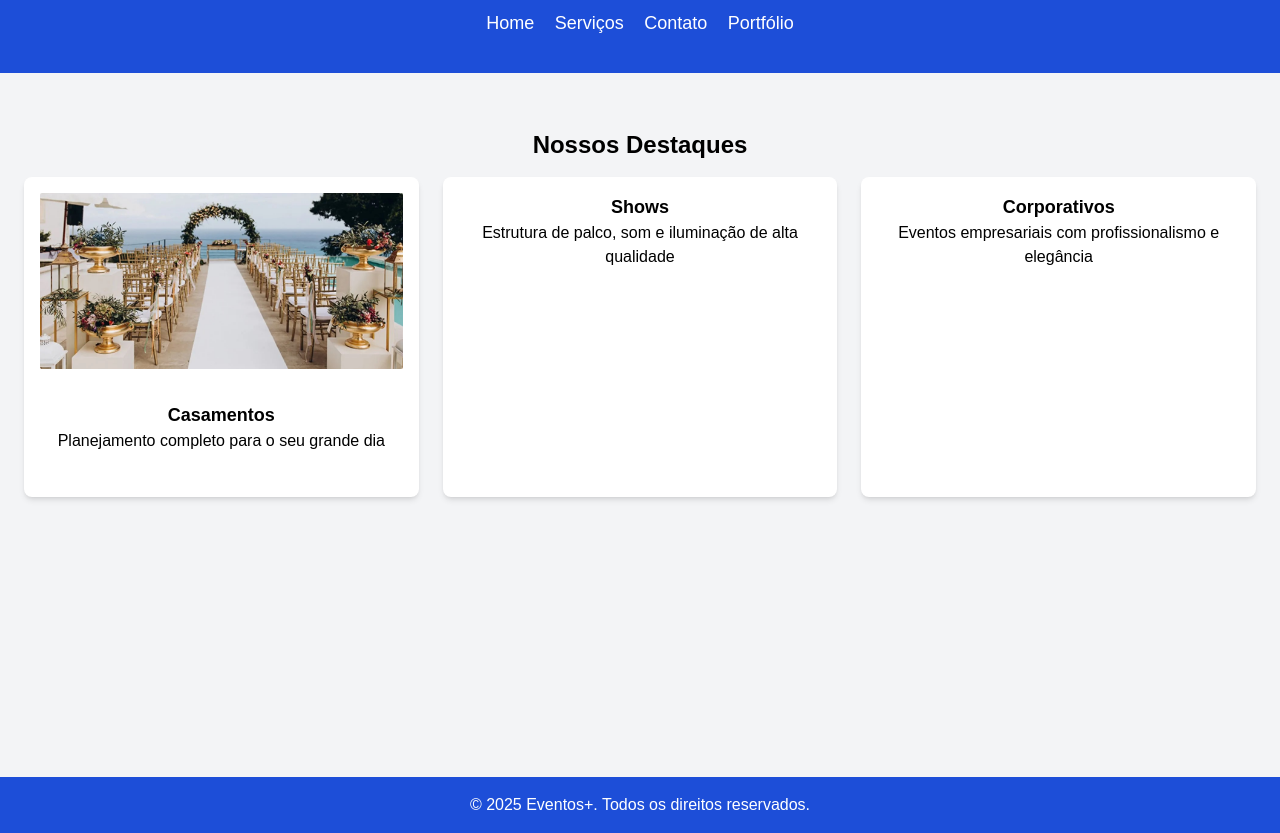
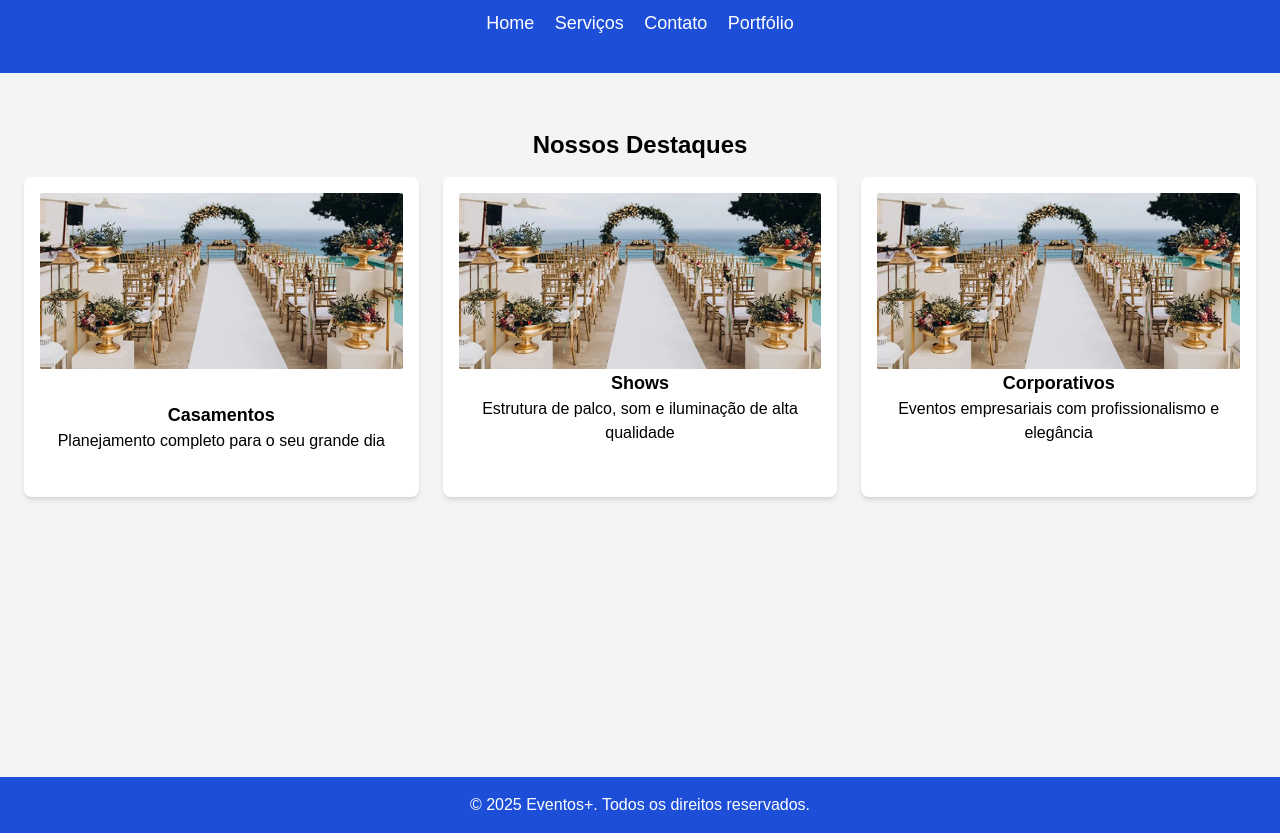
Before and after one commit to kennerbr/eventos-plus-webserver, a website: page src/views/home.html in a window 1280 px wide. Shown: the part 95-928 px from the top of the page. Drawn offline with nearby package versions, Linux system fonts and the light colour scheme; files that its build step writes are made by us from their sources; files whose address does not match are found by name.

```diff
--- a/src/views/home.html
+++ b/src/views/home.html
@@ -28,10 +28,12 @@
                 <p>Planejamento completo para o seu grande dia</p>
             </div>
             <div class="bg-white h-80 shadow-md p-4 rounded-lg">
+                <img src="img/casamento.jpg" class="w-full h-44 rounded-sm object-cover" alt="">
                 <h3 class="font-bold text-lg">Shows</h3>
                 <p>Estrutura de palco, som e iluminação de alta qualidade</p>
             </div>
             <div class="bg-white h-80 shadow-md p-4 rounded-lg">
+                <img src="img/casamento.jpg" class="w-full h-44 rounded-sm object-cover" alt="">
                 <h3 class="font-bold text-lg">Corporativos</h3>
                 <p>Eventos empresariais com profissionalismo e elegância</p>
             </div>
```
Also changed, not shown: README.md (added).
